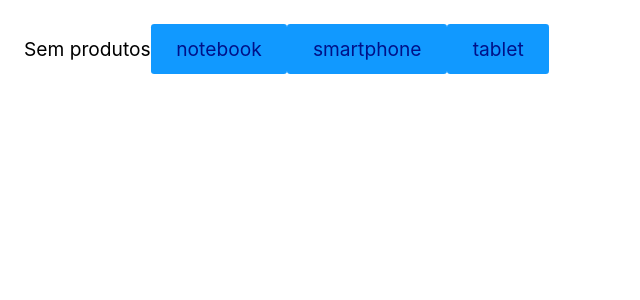
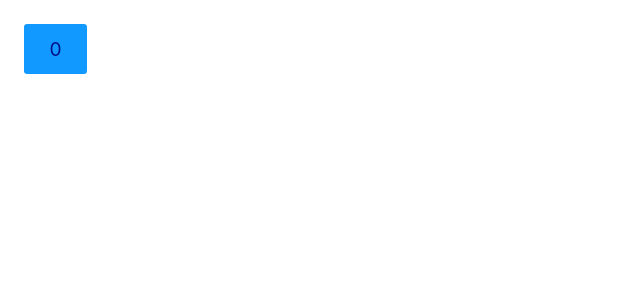
Before and after one commit to PauloMarolla/Curso-Origamid-React-Completo, a React (Create React App) app: page / in a window 1280 px wide. Shown: the top 300 px of the page, without its empty margins (0-640 px from the left). Built offline with nearby package versions, Linux system fonts and the light colour scheme.

Commit message:
useEffect 1

```diff
--- a/src/App.js
+++ b/src/App.js
@@ -1,27 +1,25 @@
 import React from 'react';
-import Produto from './Produto';
 
 const App = () => {
-  const [produto, setProduto] = React.useState(null);
-  const [carregando, setCarregando] = React.useState(false);
+  const [contar, setContar] = React.useState(0);
 
-  async function handleClick({ target }) {
-    setCarregando(true);
-    const response = await fetch(
-      `https://ranekapi.origamid.dev/json/api/produto/${target.innerText}`,
-    );
-    const json = await response.json();
-    setProduto(json);
-    setCarregando(false);
-  }
+  console.log('teste');
+  // o useEffect será ativado toda vez q a array de dependencias alterar, caso nao houver dependencia, apenas será executado uma unica vez
+  React.useEffect(() => {
+    console.log('use effect');
+  }, []);
+
+  React.useEffect(() => {
+    document.title = 'total ' + contar;
+    //o return recebe uma funcao de callback, q será executada toda vez q o efeito sair da tela
+    return () => {
+      console.log('saiu da tela');
+    };
+  }, [contar]);
 
   return (
     <>
-      {produto ? <Produto {...produto} /> : 'Sem produtos'}
-      {carregando && <p>Carregando...</p>}
-      <button onClick={handleClick}>notebook</button>
-      <button onClick={handleClick}>smartphone</button>
-      <button onClick={handleClick}>tablet</button>
+      <button onClick={() => setContar(contar + 1)}>{contar}</button>
     </>
   );
 };
--- a/src/Produto.js
+++ /dev/null
@@ -1,16 +0,0 @@
-import React from 'react';
-
-const Produto = ({ nome, preco, fotos }) => {
-  if ((nome, preco, fotos)) {
-    return (
-      <div>
-        <h1>{nome}</h1>
-        <p>{preco}</p>
-        <img src={fotos[0].src} alt={fotos[0].titulo} />
-      </div>
-    );
-  }
-  return null;
-};
-
-export default Produto;
```
